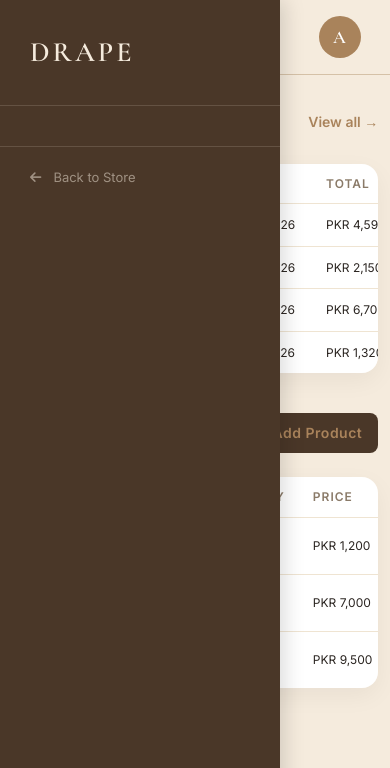
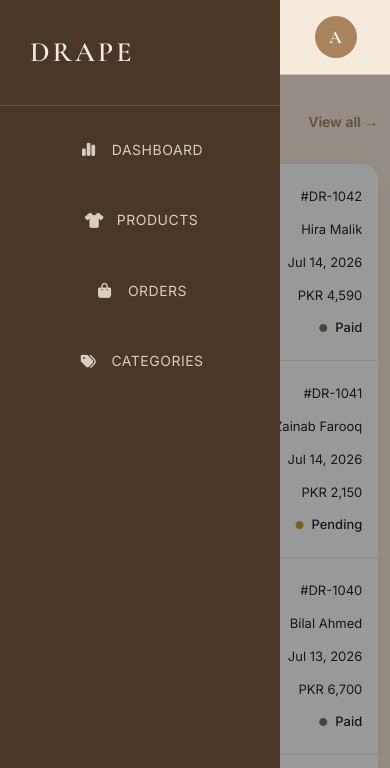
Before and after one commit to Ayesha-Arshed/Drape, a plain HTML site: page admin.html in a window 390 px wide. Both pictures are taken after a click on the button "Menu". Shown: the top 768 px of the page. Drawn offline with nearby package versions, Linux system fonts and the light colour scheme.

Commit message:
fix: responsive layout issues in header, admin sidebar, and tables

```diff
--- a/admin.html
+++ b/admin.html
@@ -4,7 +4,7 @@
     <meta charset="UTF-8">
     <meta name="viewport" content="width=device-width, initial-scale=1.0">
     <title>Drape — Admin</title>
-    <link rel="stylesheet" href="style.css?v=3">
+    <link rel="stylesheet" href="style.css">
     <link rel="preconnect" href="https://fonts.googleapis.com">
     <link rel="stylesheet" href="https://cdnjs.cloudflare.com/ajax/libs/font-awesome/6.7.2/css/all.min.css">
     <link href="https://fonts.googleapis.com/css2?family=Cormorant+Garamond:wght@400;500;600;700&family=Inter:wght@300;400;500;600&display=swap" rel="stylesheet">
@@ -13,15 +13,17 @@
 
     <div class="admin-wrapper">
 
+        <div class="sidebar-overlay" id="sidebarOverlay"></div>
+
         <!-- Sidebar -->
         <aside class="sidebar" id="sidebar">
             <div class="sidebar-logo">DRAPE</div>
 
             <nav class="sidebar-nav">
-                <a href="#"><i class="fa-solid fa-chart-simple fa-fw"></i><span>Dashboard</span></a>
+                <a href="admin.html"><i class="fa-solid fa-chart-simple fa-fw"></i><span>Dashboard</span></a>
                 <a href="#"><i class="fa-solid fa-shirt fa-fw"></i><span>Products</span></a>
                 <a href="#"><i class="fa-solid fa-bag-shopping fa-fw"></i><span>Orders</span></a>
-                <a href="#"><i class="fa-solid fa-users fa-fw"></i><span>Customers</span></a>
+                <!--<a href="#"><i class="fa-solid fa-users fa-fw"></i><span>Customers</span></a>-->
                 <a href="#"><i class="fa-solid fa-tags fa-fw"></i><span>Categories</span></a>
             </nav>
 
@@ -74,32 +76,32 @@
                             </thead>
                             <tbody>
                                 <tr>
-                                    <td>#DR-1042</td>
-                                    <td>Hira Malik</td>
-                                    <td>Jul 14, 2026</td>
-                                    <td>PKR 4,590</td>
-                                    <td><span class="status paid"><i class="fa-solid fa-circle"></i>Paid</span></td>
+                                    <td data-label="Order" >#DR-1042</td>
+                                    <td data-label="Customer">Hira Malik</td>
+                                    <td data-label="Date">Jul 14, 2026</td>
+                                    <td data-label="Total">PKR 4,590</td>
+                                    <td data-label="Status"><span class="status paid"><i class="fa-solid fa-circle"></i>Paid</span></td>
                                 </tr>
                                 <tr>
-                                    <td>#DR-1041</td>
-                                    <td>Zainab Farooq</td>
-                                    <td>Jul 14, 2026</td>
-                                    <td>PKR 2,150</td>
-                                    <td><span class="status pending"><i class="fa-solid fa-circle"></i>Pending</span></td>
+                                    <td   data-label="Order">#DR-1041</td>
+                                    <td  data-label="Customer">Zainab Farooq</td>
+                                    <td data-label="Date">Jul 14, 2026</td>
+                                    <td data-label="Total">PKR 2,150</td>
+                                    <td data-label="Status"><span class="status pending"><i class="fa-solid fa-circle"></i>Pending</span></td>
                                 </tr>
                                 <tr>
-                                    <td>#DR-1040</td>
-                                    <td>Bilal Ahmed</td>
-                                    <td>Jul 13, 2026</td>
-                                    <td>PKR 6,700</td>
-                                    <td><span class="status paid"><i class="fa-solid fa-circle"></i>Paid</span></td>
+                                    <td data-label="Order">#DR-1040</td>
+                                    <td data-label="Customer">Bilal Ahmed</td>
+                                    <td data-label="Date">Jul 13, 2026</td>
+                                    <td data-label="Total">PKR 6,700</td>
+                                    <td data-label="Status"><span class="status paid"><i class="fa-solid fa-circle"></i>Paid</span></td>
                                 </tr>
                                 <tr>
-                                    <td>#DR-1039</td>
-                                    <td>Areeba Khan</td>
-                                    <td>Jul 13, 2026</td>
-                                    <td>PKR 1,320</td>
-                                    <td><span class="status cancelled"><i class="fa-solid fa-circle"></i>Cancelled</span></td>
+                                    <td data-label="Order" >#DR-1039</td>
+                                    <td data-label="Customer" >Areeba Khan</td>
+                                    <td data-label="Date" >Jul 13, 2026</td>
+                                    <td data-label="Total" >PKR 1,320</td>
+                                    <td data-label="Status" ><span class="status cancelled"><i class="fa-solid fa-circle"></i>Cancelled</span></td>
                                 </tr>
                             </tbody>
                         </table>
@@ -126,34 +128,34 @@
                             </thead>
                             <tbody>
                                 <tr>
-                                    <td class="product-cell">
+                                    <td class="product-cell"   data-label="Product" >
                                         <img src="girls.coat.jpg" alt="">
                                         Classic Beige Coat
                                     </td>
-                                    <td>Women</td>
-                                    <td>PKR 1,200</td>
-                                    <td>18</td>
-                                    <td><a href="#" class="btn-edit"><i class="fa-solid fa-pen"></i></a></td>
+                                    <td  data-label="Category" >Women</td>
+                                    <td  data-label="Price" >PKR 1,200</td>
+                                    <td  data-label="Stock" >18</td>
+                                    <td  data-label="" ><a href="#" class="btn-edit"><i class="fa-solid fa-pen"></i></a></td>
                                 </tr>
                                 <tr>
-                                    <td class="product-cell">
+                                    <td class="product-cell"  data-label="Product" >
                                         <img src="shirts.jpg" alt="">
                                         Minimal Shirt
                                     </td>
-                                    <td>Men</td>
-                                    <td>PKR 7,000</td>
-                                    <td>4</td>
-                                    <td><a href="#" class="btn-edit"><i class="fa-solid fa-pen"></i></a></td>
+                                    <td data-label="Category" >Men</td>
+                                    <td data-label="Price" >PKR 7,000</td>
+                                    <td data-label="Stock" >4</td>
+                                    <td data-label="" ><a href="#" class="btn-edit"><i class="fa-solid fa-pen"></i></a></td>
                                 </tr>
                                 <tr>
-                                    <td class="product-cell">
+                                    <td class="product-cell" data-label="Product" >
                                         <img src="sweater.jpg" alt="">
                                         Luxury Sweater
                                     </td>
-                                    <td>Women</td>
-                                    <td>PKR 9,500</td>
-                                    <td>27</td>
-                                    <td><a href="#" class="btn-edit"><i class="fa-solid fa-pen"></i></a></td>
+                                    <td data-label="Category" >Women</td>
+                                    <td data-label="Price" >PKR 9,500</td>
+                                    <td data-label="Stock" >27</td>
+                                    <td data-label="" ><a href="#" class="btn-edit"><i class="fa-solid fa-pen"></i></a></td>
                                 </tr>
                             </tbody>
                         </table>
@@ -164,25 +166,31 @@
         </div>
     </div>
 
-
     <script>
         const adminHamburger = document.getElementById('adminHamburger');
         const sidebar = document.getElementById('sidebar');
+        const overlay = document.getElementById('sidebarOverlay');
         const hamburgerIcon = adminHamburger.querySelector('i');
 
-    adminHamburger.addEventListener('click', () => {
-        sidebar.classList.toggle('sidebar-open');
-        const isOpen = sidebar.classList.contains('sidebar-open');
+        function closeSidebar() {
+            sidebar.classList.remove('sidebar-open');
+            overlay.classList.remove('overlay-visible');
+            hamburgerIcon.classList.remove('fa-xmark');
+            hamburgerIcon.classList.add('fa-bars');
+        }
+
+        function toggleSidebar() {
+            const isOpen = sidebar.classList.toggle('sidebar-open');
+            overlay.classList.toggle('overlay-visible', isOpen);
             hamburgerIcon.classList.toggle('fa-bars', !isOpen);
             hamburgerIcon.classList.toggle('fa-xmark', isOpen);
-    });
+        }
+
+        adminHamburger.addEventListener('click', toggleSidebar);
+        overlay.addEventListener('click', closeSidebar);
 
         document.querySelectorAll('.sidebar-nav a').forEach(link => {
-        link.addEventListener('click', () => {
-            sidebar.classList.remove('sidebar-open');
-            hamburgerIcon.classList.remove('fa-xmark');
-            hamburgerIcon.classList.add('fa-bars');
-        });
+            link.addEventListener('click', closeSidebar);
         });
     </script>
 
--- a/style.css
+++ b/style.css
@@ -361,7 +361,7 @@
 
 /* Large tablet / small laptop */
 @media (max-width: 1100px) {
-    nav {
+    #main-nav {
         position: fixed;
         top: 70px;
         left: 0;
@@ -376,16 +376,16 @@
         transition: max-height .4s ease;
         z-index: 998;
     }
-    nav.nav-open {
+     #main-nav.nav-open {
         max-height: 500px;
         padding: 10px 0;
         border-bottom: 1px solid #d5c1a7;
     }
-    nav a {
+    #main-nav a {
         width: 100%;
         padding: 14px 25px;
     }
-    nav a::after {
+    #main-nav a::after {
         display: none;
     }
 
@@ -424,19 +424,25 @@
 
 /* Mobile */
 @media (max-width: 768px) {
-    .top-bar .elements {
+    /*.top-bar .elements {
         gap: 20px;
         overflow-x: auto;
         white-space: nowrap;
         padding: 0 15px;
         justify-content: flex-start;
         -webkit-overflow-scrolling: touch;
+    }*/
+    .top-bar .elements {
+    flex-wrap: wrap;
+    gap: 10px 20px;
+    justify-content: center;
+    padding: 0 15px;
 }
-    .top-bar .elements::-webkit-scrollbar {
+   /* .top-bar .elements::-webkit-scrollbar {
         display: none;
-    }
+    }*/
     .top-bar {
-        justify-content: flex-start;
+        justify-content: center;
     }
 
     .logo {
@@ -540,7 +546,6 @@
 
 /* ==================== ADMIN DASHBOARD ==================== */
 
-/* ---------- Layout ---------- */
 .admin-wrapper {
     display: flex;
     min-height: 100vh;
@@ -550,28 +555,30 @@
 /* ---------- Sidebar ---------- */
 .sidebar {
     width: 250px;
-    background: #4A3728;
+    flex-shrink: 0;
+    background-color: #4A3728;
     color: #F5EBDD;
+    padding: 30px 0;
     display: flex;
     flex-direction: column;
-    flex-shrink: 0;
-    padding: 30px 0;
 }
+
 .sidebar-logo {
     font-family: 'Cormorant Garamond', serif;
     font-size: 28px;
     letter-spacing: 3px;
     font-weight: 600;
+    color: #F5EBDD;
     padding: 0 30px 30px;
     border-bottom: 1px solid rgba(245,235,221,.15);
     margin-bottom: 20px;
 }
+
 .sidebar-nav {
-    flex: 1;
     display: flex;
     flex-direction: column;
-    gap: 4px;
 }
+
 .sidebar-nav a {
     display: flex;
     align-items: center;
@@ -579,30 +586,34 @@
     padding: 13px 30px;
     font-size: 14px;
     letter-spacing: .5px;
-    color: rgba(245,235,221,.7);
+    color: #d9cdbd;
     border-left: 3px solid transparent;
-    transition: .3s;
 }
-.sidebar-nav a i {
-    text-align: center;
-    font-size: 15px;
-}
+
 .sidebar-nav a:hover {
     color: #F5EBDD;
-    background: rgba(245,235,221,.05);
+    background-color: rgba(245,235,221,.05);
 }
+
+.sidebar-nav a i {
+    width: 18px;
+    font-size: 15px;
+    text-align: center;
+    color: #d9cdbd;
+}
+
 .sidebar-back {
     display: flex;
     align-items: center;
     gap: 12px;
     padding: 20px 30px 0;
-    margin-top: 20px;
+    margin-top: auto;
     border-top: 1px solid rgba(245,235,221,.15);
     padding-top: 20px;
     font-size: 13px;
     color: rgba(245,235,221,.5);
-    transition: .3s;
 }
+
 .sidebar-back:hover {
     color: #C9A876;
 }
@@ -614,6 +625,7 @@
     flex-direction: column;
     min-width: 0;
 }
+
 .admin-topbar {
     display: flex;
     justify-content: space-between;
@@ -622,26 +634,31 @@
     background: #F5EBDD;
     border-bottom: 1px solid #d5c1a7;
 }
+
 .admin-topbar-left {
     display: flex;
     align-items: center;
     gap: 18px;
 }
+
 .admin-topbar h1 {
     font-family: 'Cormorant Garamond', serif;
     font-size: 34px;
     color: #4A3728;
 }
+
 .admin-topbar .date {
     font-size: 13px;
     color: #8a7a68;
     margin-top: 4px;
 }
+
 .admin-profile {
     display: flex;
     align-items: center;
     gap: 14px;
 }
+
 .avatar {
     width: 42px;
     height: 42px;
@@ -655,14 +672,17 @@
     font-size: 18px;
     font-weight: 600;
 }
+
 .profile-name {
     font-size: 14px;
     font-weight: 600;
 }
+
 .profile-role {
     font-size: 12px;
     color: #8a7a68;
 }
+
 .admin-content {
     width: 90%;
     margin: 50px auto;
@@ -672,23 +692,26 @@
 .admin-section {
     margin-bottom: 60px;
 }
+
 .admin-section-title {
     display: flex;
     justify-content: space-between;
     align-items: center;
     margin-bottom: 24px;
 }
+
 .admin-section-title h2 {
     font-family: 'Cormorant Garamond', serif;
     font-size: 30px;
     color: #4A3728;
 }
+
 .admin-section-title a {
     font-size: 14px;
     color: #A9835B;
     font-weight: 600;
-    transition: .3s;
 }
+
 .admin-section-title a:hover {
     color: #C9A876;
 }
@@ -700,10 +723,12 @@
     overflow: hidden;
     box-shadow: 0 8px 25px rgba(0,0,0,.05);
 }
+
 table {
     width: 100%;
     border-collapse: collapse;
 }
+
 thead th {
     text-align: left;
     font-size: 12px;
@@ -713,26 +738,28 @@
     padding: 18px 24px;
     border-bottom: 1px solid #EFE4D2;
 }
+
 tbody td {
     padding: 16px 24px;
     font-size: 14px;
     border-bottom: 1px solid #EFE4D2;
 }
+
 tbody tr:last-child td {
     border-bottom: none;
 }
-tbody tr {
-    transition: .2s;
-}
+
 tbody tr:hover {
     background: #FAF4EA;
 }
+
 .product-cell {
     display: flex;
     align-items: center;
     gap: 14px;
     font-weight: 500;
 }
+
 .product-cell img {
     width: 44px;
     height: 44px;
@@ -740,7 +767,6 @@
     border-radius: 8px;
 }
 
-/* status dots */
 .status {
     display: inline-flex;
     align-items: center;
@@ -748,14 +774,15 @@
     font-size: 13px;
     font-weight: 500;
 }
+
 .status i {
     font-size: 8px;
 }
+
 .status.paid i { color: #6E7A5E; }
 .status.pending i { color: #C9A227; }
 .status.cancelled i { color: #A9835B; }
 
-/* buttons */
 .btn-add {
     background: #4A3728;
     color: #F5EBDD;
@@ -766,11 +793,12 @@
     display: inline-flex;
     align-items: center;
     gap: 8px;
-    transition: .3s;
 }
+
 .btn-add:hover {
     background: #A9835B;
 }
+
 .btn-edit {
     display: inline-flex;
     align-items: center;
@@ -780,15 +808,15 @@
     border-radius: 8px;
     border: 1px solid #d5c1a7;
     color: #4A3728;
-    transition: .3s;
 }
+
 .btn-edit:hover {
     background: #4A3728;
     color: #F5EBDD;
     border-color: #4A3728;
 }
 
-/* ---------- Admin hamburger (hidden by default, shown on mobile) ---------- */
+/* ---------- Hamburger + overlay (mobile only) ---------- */
 .admin-hamburger {
     display: none;
     background: none;
@@ -799,105 +827,138 @@
     padding: 0;
 }
 
-@media (max-width: 900px) {
-    .admin-hamburger {
+.sidebar-overlay {
+    display: none;
     position: fixed;
-        top: 30px;
-        left: 20px;
-        z-index: 1100;
-        background: #F5EBDD;
-        width: 40px;
-        height: 40px;
-        border-radius: 8px;
-        display: flex;
-        align-items: center;
-        justify-content: center;
-        box-shadow: 0 2px 10px rgba(0,0,0,.1);
+    inset: 0;
+    background: rgba(0,0,0,.4);
+    z-index: 999;
 }
+
+.sidebar-overlay.overlay-visible {
+    display: block;
 }
 
 /* ---------- Admin Responsive ---------- */
 @media (max-width: 900px) {
+    .admin-hamburger {
+        display: block;
+    }
+
     .sidebar {
         position: fixed;
         top: 0;
         left: 0;
         height: 100vh;
-        width: 250px;
         transform: translateX(-100%);
-        transition: transform .35s ease;
+        transition: transform .3s ease;
         z-index: 1000;
-        box-shadow: 4px 0 20px rgba(0,0,0,.15);
     }
-    .admin-topbar-left {
-    padding-left: 55px;
-}
+
     .sidebar.sidebar-open {
         transform: translateX(0);
-    }
-
-    .admin-hamburger {
-        display: block;
     }
 
     .admin-content {
         width: 92%;
     }
-    .table-card {
+
+    /*.table-card {
         overflow-x: auto;
-    -webkit-overflow-scrolling: touch;
     }
+
     table {
         min-width: 500px;
     }
+
     thead th,
     tbody td {
         padding: 12px 16px;
+        font-size: 12px;
         white-space: nowrap;
-}
-    table {
-        font-size: 12px;
-    }
+    }*/
+    thead {
+    display: none;
 }
 
-/* Small phones: sidebar takes most of the width instead of fixed 250px */
+table {
+    min-width: 0;
+}
+
+tbody tr {
+    display: block;
+    padding: 16px;
+    border-bottom: 1px solid #EFE4D2;
+}
+
+tbody td {
+    display: flex;
+    justify-content: space-between;
+    align-items: center;
+    padding: 6px 0;
+    border-bottom: none;
+    font-size: 13px;
+    text-align: right;
+}
+
+tbody td::before {
+    content: attr(data-label);
+    font-size: 11px;
+    text-transform: uppercase;
+    letter-spacing: 0.5px;
+    color: #8a7a68;
+    font-weight: 600;
+    text-align: left;
+}
+
+.product-cell {
+    justify-content: flex-start !important;
+    gap: 10px;
+}
+
+.product-cell::before {
+    display: none;
+}
+
+}
+
 @media (max-width: 480px) {
     .sidebar {
         width: 80%;
         max-width: 280px;
     }
+
     .admin-topbar {
         padding: 20px 5%;
     }
+
     .admin-topbar h1 {
         font-size: 26px;
     }
-    .admin-profile {
-        gap: 10px;
-    }
+
     .profile-name,
     .profile-role {
         display: none;
     }
+
     .admin-content {
         width: 94%;
         margin: 30px auto;
     }
+
     .admin-section {
         margin-bottom: 40px;
     }
+
     .admin-section-title h2 {
         font-size: 22px;
     }
-thead th,
-tbody td {
-    padding: 10px 14px;
-    font-size: 12px;
-}
+
     .product-cell img {
         width: 36px;
         height: 36px;
     }
+
     .btn-add {
         padding: 9px 16px;
         font-size: 12px;
```
Lines whose indentation alone changed are shown as unchanged.
